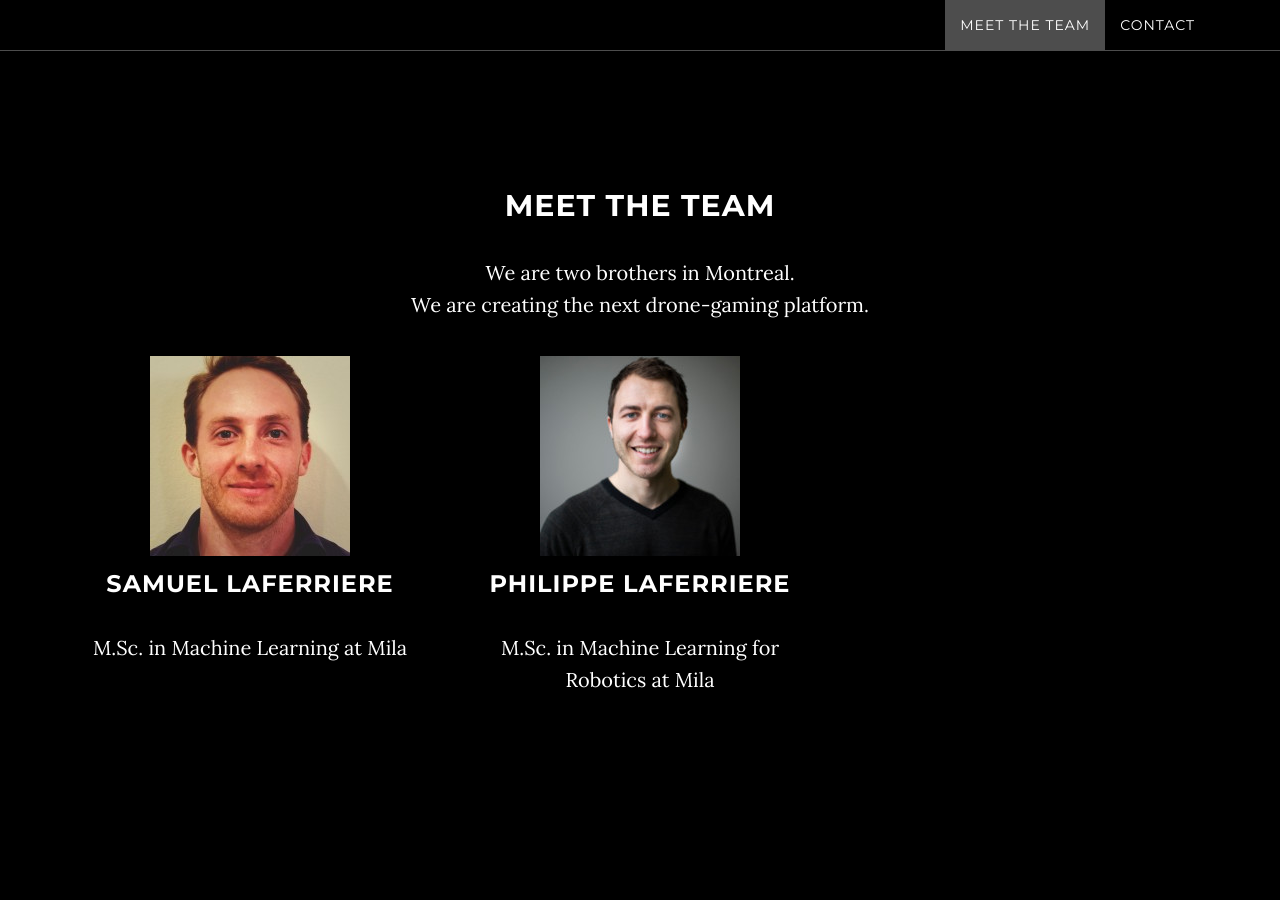
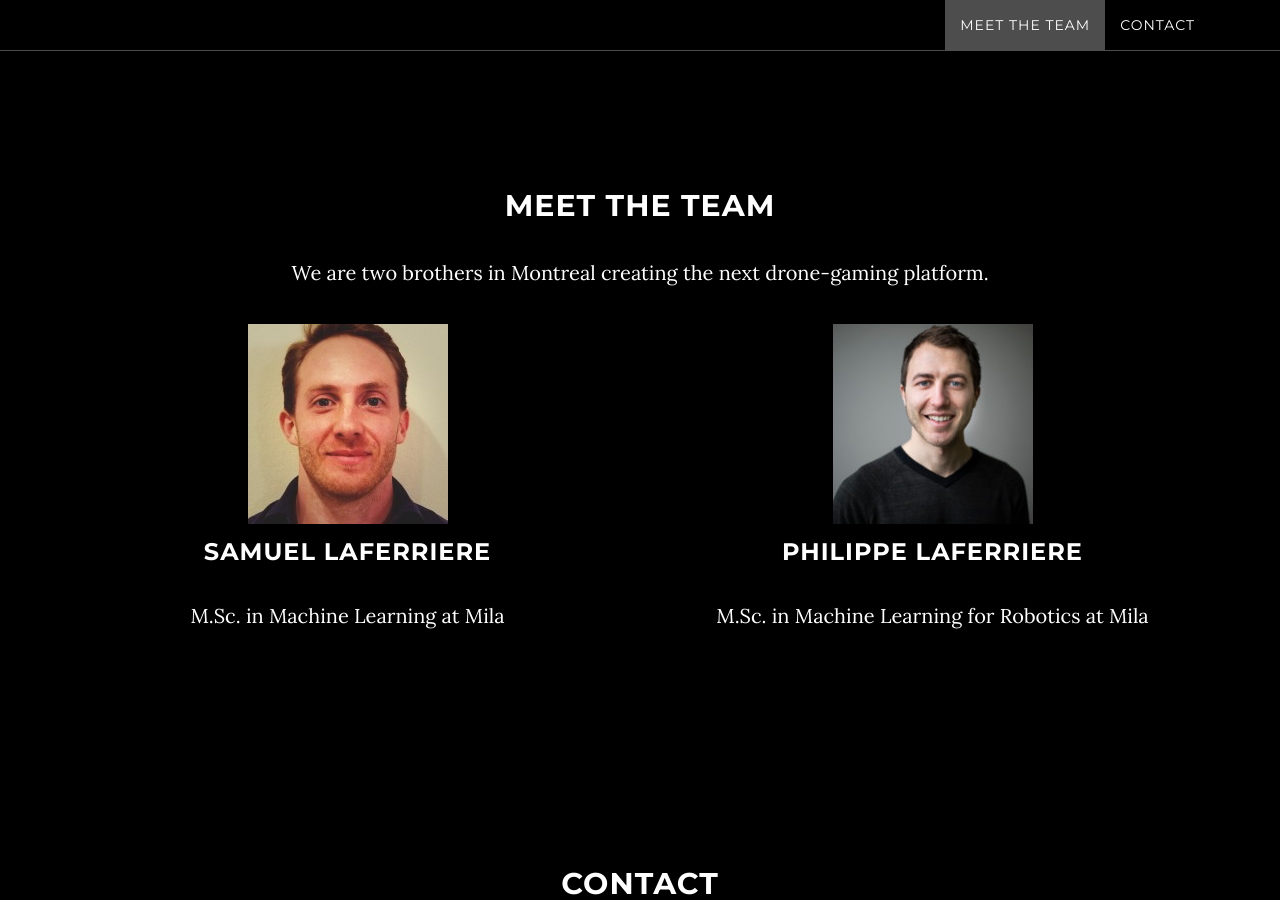
Before and after one commit to samlaf/rpygames, a Jekyll site: the page built from index.html, in a window 1280 px wide and 900 px high, scrolled down 911 px. Built offline with Jekyll 4.4.1, drawn with Linux system fonts in a browser that asks for light colours.

Commit message:
fixed profile pictures

```diff
--- a/_includes/meettheteam.html
+++ b/_includes/meettheteam.html
@@ -3,17 +3,16 @@
 		<div class="row">
 			<div class="col">
 				<h2>Meet the Team</h2>
-				<p>We are two brothers in Montreal. <br />
-				We are creating the next drone-gaming platform.</p>
+				<p>We are two brothers in Montreal creating the next drone-gaming platform.</p>
 			</div>
 		</div>
 		<div class="row">
-		    <div class="col-sm-4">
+		    <div class="col-sm-6">
 			    <img src="img/samuel.jpg"/>
                             <h3 class="founder-name">Samuel Laferriere </h3>
 				<p> M.Sc. in Machine Learning at Mila </p>
 			</div>
-			<div class="col-sm-4">
+			<div class="col-sm-6">
 			    <img src="img/philippe.jpg">
 			    <h3 class="founder-name">Philippe Laferriere </h3>
 			    <p> M.Sc. in Machine Learning for Robotics at Mila </p>
```
